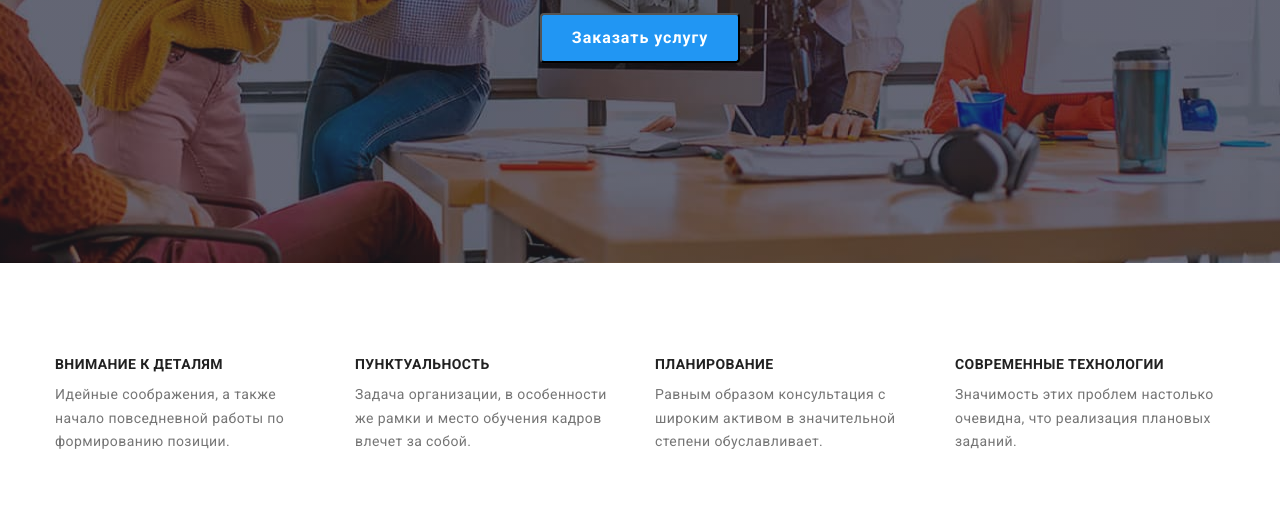
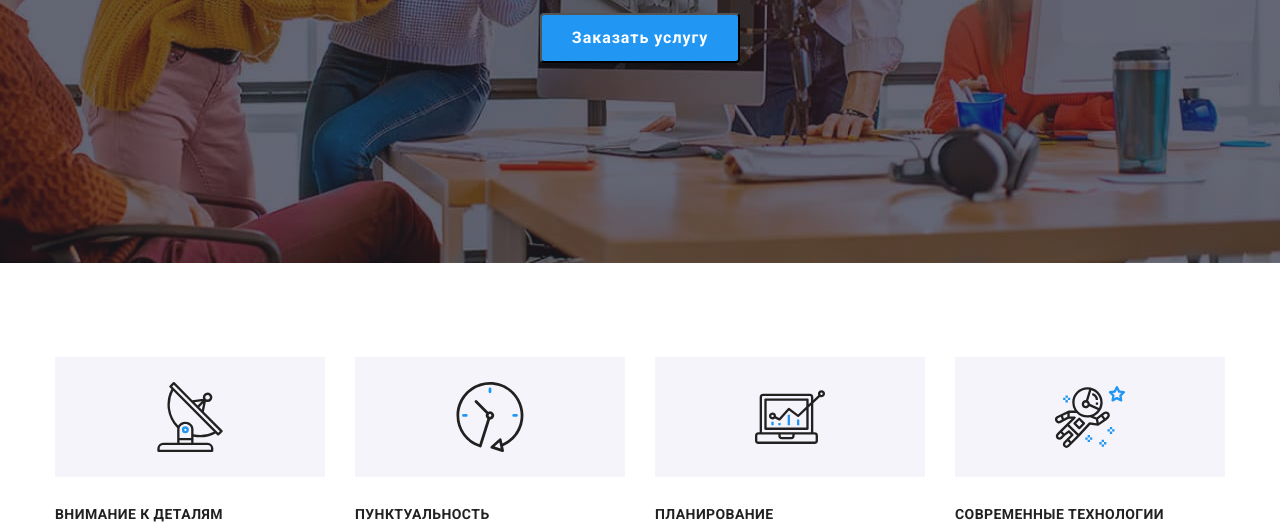
Before and after one commit to IrynaDar/goit-markup-hw-04, a plain HTML site: page index.html in a window 1280 px wide. Shown: the part 418-948 px from the top of the page. Drawn offline with nearby package versions, Linux system fonts and the light colour scheme.

Commit message:
advantages icons

```diff
--- a/css/styles.css
+++ b/css/styles.css
@@ -247,7 +247,13 @@ margin-right: auto;
 .advantages-list .item:nth-child(4n) {
   margin-right: 0px;
 }
-
+.advant-class {
+  width: 270px;
+  height: 120px;
+  background-color: var(--second-back-color);
+  display: flex;
+  align-items: center;
+}
   .advantages-title {
   font-family: inherit;
   font-weight: 700;
@@ -257,6 +263,7 @@ margin-right: auto;
   text-transform: uppercase;
   color: var(--text-color);
   margin-bottom: 10px;
+  margin-top: 30px;
   }
 
 .advantages-text {
--- a/index.html
+++ b/index.html
@@ -53,20 +53,40 @@
         <h2 hidden>Наши преимущества</h2>
         <ul class="list advantages-list">
             <li class="item">
+                <div class="advant-class">
+                    <svg class="antenna-icon" height="70">
+                        <use href="./images/symbol-defs.svg#icon-antenna"></use>
+                    </svg>
+                </div>
                 <h3 class="advantages-title">Внимание к деталям</h3>
                 <p class="advantages-text">Идейные соображения, а также начало повседневной работы по формированию позиции.</p>
             </li>
             <li class="item">
+                <div class="advant-class">
+                    <svg class="clock-icon" height="70">
+                        <use href="./images/symbol-defs.svg#icon-clock"></use>
+                    </svg>
+                </div>
                 <h3 class="advantages-title">Пунктуальность</h3>
                 <p class="advantages-text">Задача организации, в особенности же рамки и место обучения кадров влечет за собой.
                 </p>
             </li>
             <li class="item">
+                <div class="advant-class">
+                    <svg class="diagram-icon" height="70">
+                        <use href="./images/symbol-defs.svg#icon-diagram"></use>
+                    </svg>
+                </div>
                 <h3 class="advantages-title">Планирование</h3>
                 <p class="advantages-text">Равным образом консультация с широким активом в значительной степени обуславливает.
                 </p>
             </li>
             <li class="item">
+                <div class="advant-class">
+                    <svg class="astronaut-icon" height="70">
+                        <use href="./images/symbol-defs.svg#icon-astronaut"></use>
+                    </svg>
+                </div>
                 <h3 class="advantages-title">Современные технологии</h3>
                 <p class="advantages-text">Значимость этих проблем настолько очевидна, что реализация плановых заданий.</p>
             </li>
```
